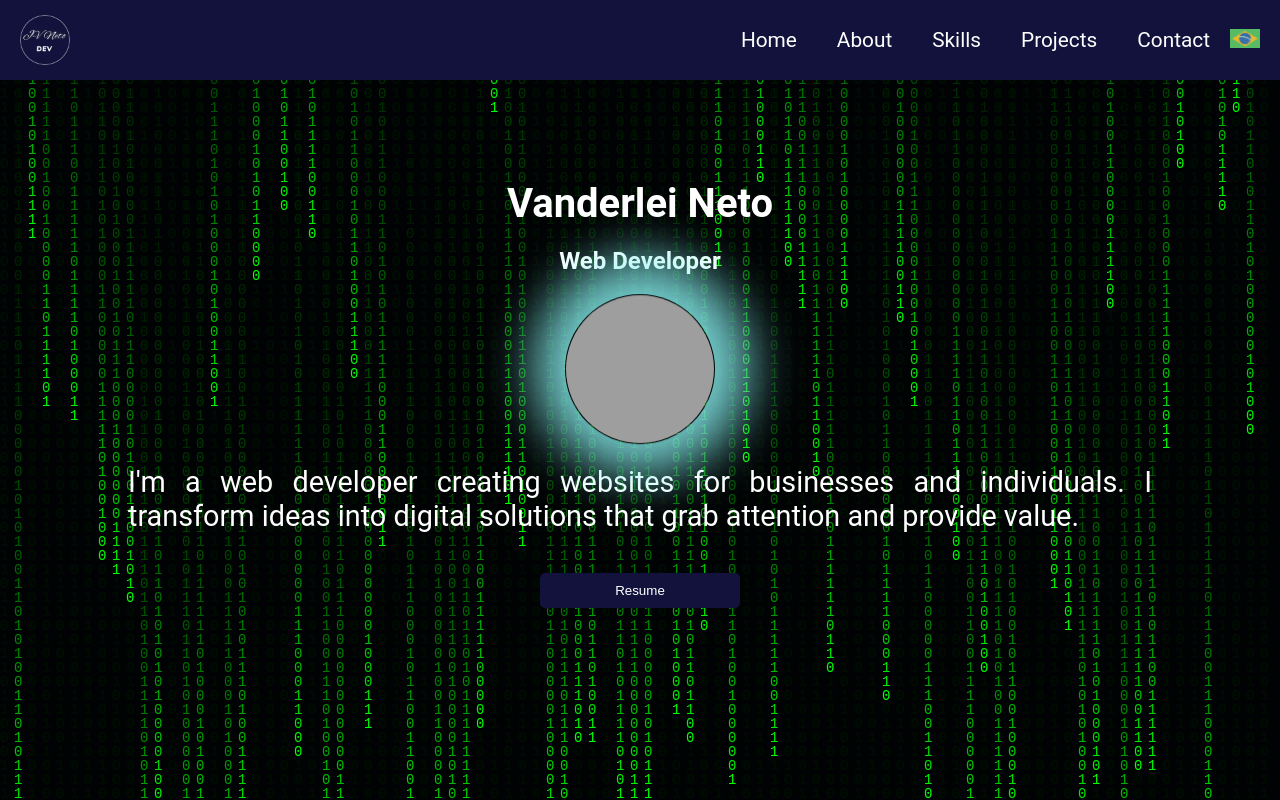
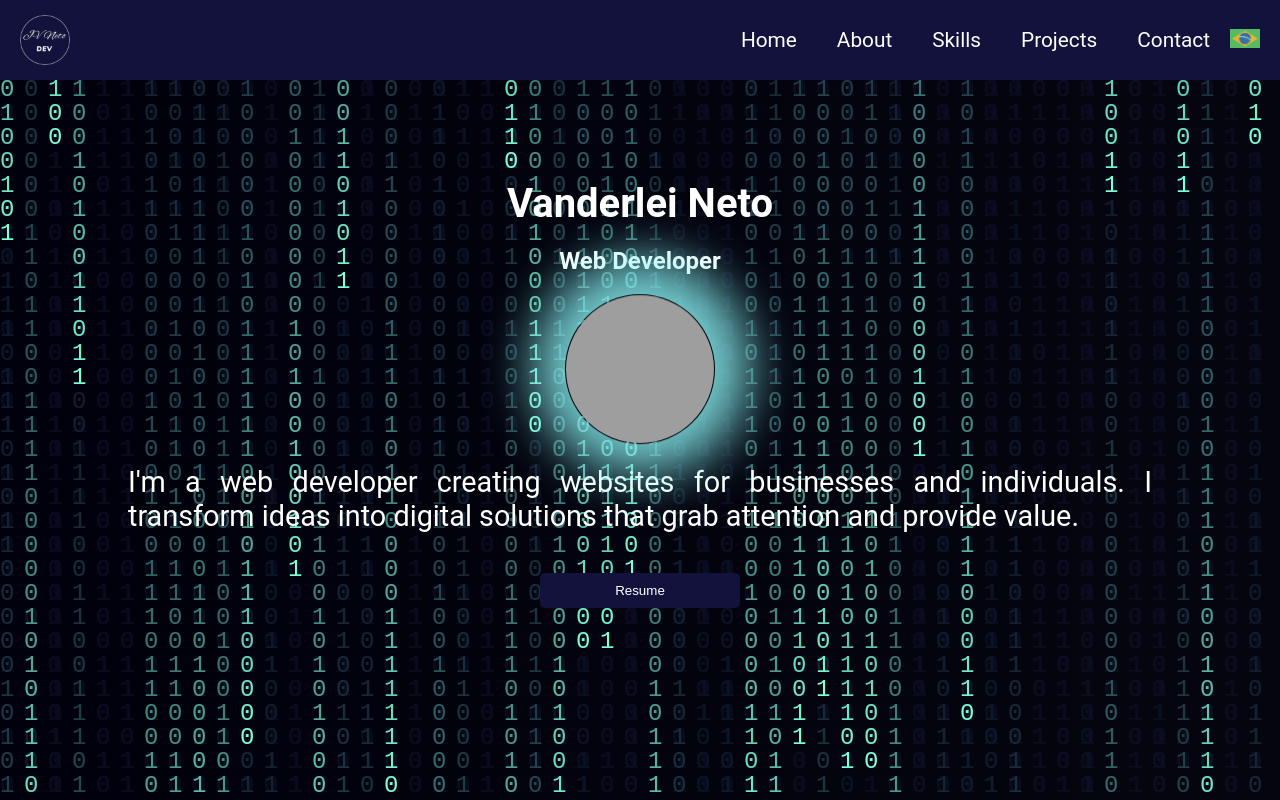
Before and after one commit to josevanderleineto/my-porfolio, a React (Vite) app: page / in a window 1280 px wide. Shown: the top 800 px of the page. Built offline with nearby package versions, Linux system fonts and the light colour scheme; grey boxes are pictures that could not be loaded.

Commit message:
Adicinando readme

```diff
--- a/src/components/BinaryAnimation/index.jsx
+++ b/src/components/BinaryAnimation/index.jsx
@@ -10,15 +10,17 @@ const BinaryAnimation = () => {
     canvas.width = window.innerWidth;
     canvas.height = window.innerHeight;
 
-    const fontSize = 14;
+    // Calculate the font size based on the screen width
+    const fontSize = Math.min(Math.max(window.innerWidth / 30, 12), 24); // Minimum 12px, maximum 24px
     const columns = Math.floor(canvas.width / fontSize);
     const drops = Array(columns).fill(0);
+    canvas.style.background = 'linear-gradient(to right, #0e2342, #9CA3AF)';
 
     const draw = () => {
-      ctx.fillStyle = 'rgba(0, 0, 0, 0.05)';
+      ctx.fillStyle = 'rgba(1, 11, 25, 0.05)';
       ctx.fillRect(0, 0, canvas.width, canvas.height);
 
-      ctx.fillStyle = '#0f0'; // Cor do código binário
+      ctx.fillStyle = ' #7FFFD4'; // Color of the binary code
       ctx.font = `${fontSize}px monospace`;
 
       for (let i = 0; i < drops.length; i++) {
```
Also changed, not shown: 2 other files (tests, documents, lock files or other folders).
